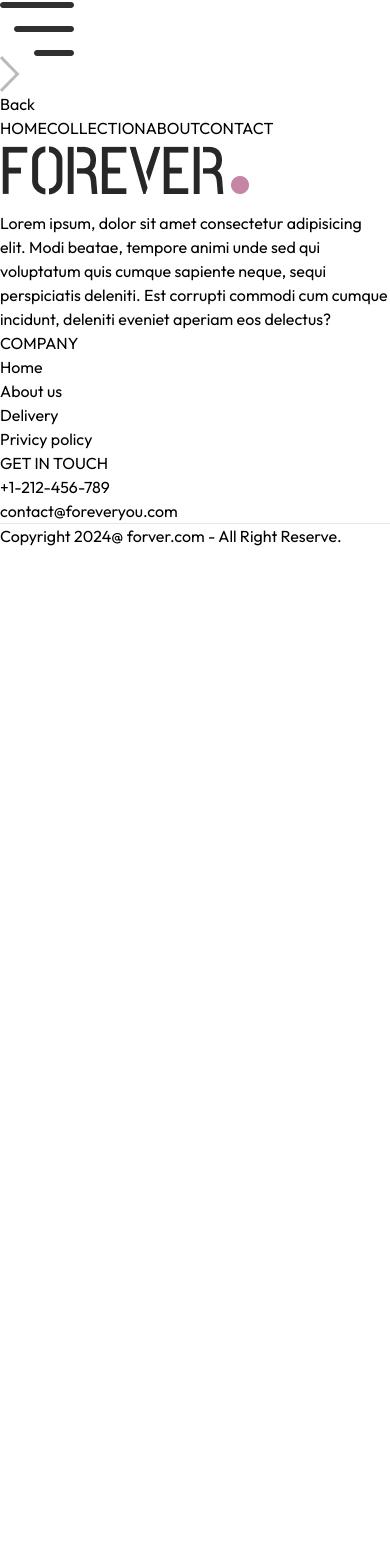
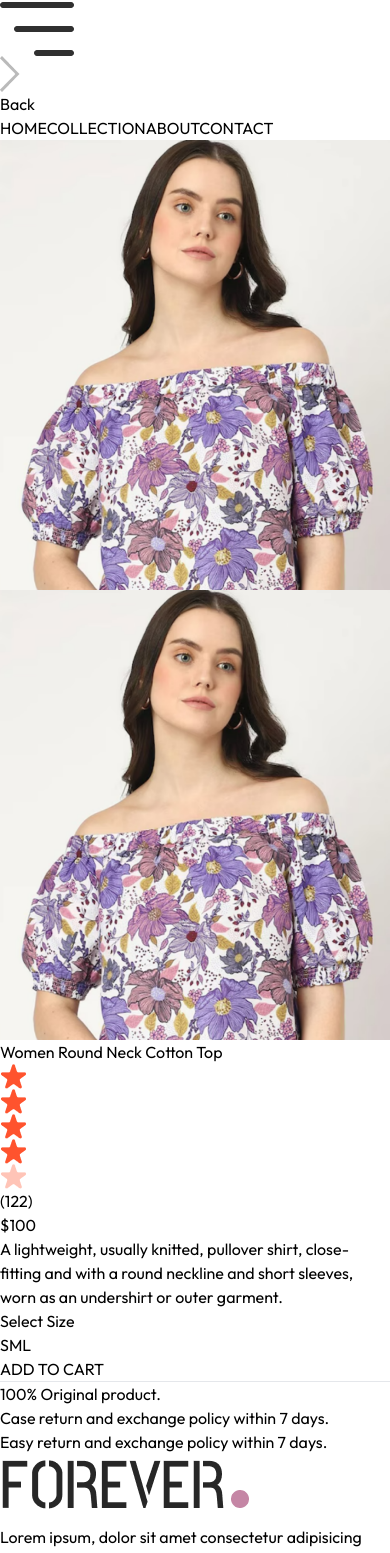
Before and after one commit to kumar543217/Project-E-commerce, a React (Vite) app in the folder frontend/: page /product/aaaaa in a window 390 px wide. Shown: the part 378-1931 px from the top of the page. Before the commit the page ends 926 px from the top, so only its background shows below. Built offline with nearby package versions, Linux system fonts and the light colour scheme.

Commit message:
i add product_cart_page

```diff
--- a/frontend/src/index.css
+++ b/frontend/src/index.css
@@ -17,6 +17,10 @@
   font-style: normal;
 }
 
+::-webkit-scrollbar{
+  display: none;
+}
+
 @media (max-width:640px) {
   a.active{
     background-color: black;
--- a/frontend/src/pages/Collection.jsx
+++ b/frontend/src/pages/Collection.jsx
@@ -6,7 +6,7 @@
 
 const Collection = () => {
 
-  const { products } = useContext(ShopContext)
+  const { products, search, showSearch } = useContext(ShopContext)
   const [showFilter, setShowFilter] = useState(false)
   const [filterProducts, setFilterProducts] = useState([])
   const [category, setCategory] = useState([])
@@ -32,6 +32,10 @@
 
   const applyFilter = () => {
     let productCopy = products.slice();
+
+    if (showSearch && search) {
+      productCopy = productCopy.filter(item => item.name.toLowerCase().includes(search.toLowerCase()))
+    }
 
     if (category.length > 0) {
       productCopy = productCopy.filter(item => category.includes(item.category))
@@ -66,11 +70,11 @@
 
   useEffect(() => {
     applyFilter()
-  }, [category, subCategory])
+  }, [category, subCategory, search, showSearch])
 
-  useEffect(()=>{
-sortProduct();
-  },[sortType])
+  useEffect(() => {
+    sortProduct();
+  }, [sortType])
 
   return (
     <div className='flex flex-col sm:flex-row gap-1 sm:gap-10 pt-10 border-t'>
@@ -123,7 +127,7 @@
         <div className=' flex justify-between text-base sm:text-2xl mb-4'>
           <Title text1={"ALL"} text2={"COLLECTIONS"} />
           {/* Product Sort */}
-          <select onChange={(e)=>setSortType(e.target.value)} className=' border-2 border-gray-300 text-sm px-2'>
+          <select onChange={(e) => setSortType(e.target.value)} className=' border-2 border-gray-300 text-sm px-2'>
             <option value="relavent">Sort by: Relavent</option>
             <option value="log-high">Sort by: Low to High</option>
             <option value="high-low">Sort by: High to Low</option>
--- a/frontend/src/pages/Product.jsx
+++ b/frontend/src/pages/Product.jsx
@@ -1,11 +1,86 @@
-import React from 'react'
+import React, { useContext, useEffect, useState } from 'react'
+import { useParams } from 'react-router-dom'
+import { ShopContext } from '../context/ShopContext';
+import { assets } from '../assets/assets';
 
 const Product = () => {
-  return (
-    <div>
+
+  const { productId } = useParams();
+  const { products, currency } = useContext(ShopContext)
+  const [productData, setProductData] = useState(false)
+  const [image, setImage] = useState('')
+  const [size, setSize] = useState('')
+
+  const fetchProductData = async () => {
+
+    products.map((item) => {
+      if (item._id === productId) {
+        setProductData(item);
+        setImage(item.image[0])
+        console.log(item)
+        return null;
+      }
+    })
+  }
+
+  useEffect(() => {
+    fetchProductData();
+  }, [productId, products])
+
+  return productData ? (
+    <div className=' border-t-2 pt-10 transition-opacity ease-in duration-500 opacity-100'>
+      {/* Product Data */}
+      <div className=' flex gap-12 sm:gap-12 flex-col sm:flex-row'>
+        {/* //Product Images */}
+        <div className='  flex-1 flex gap-3 sm:flow-row'>
+          <div className=' flex sm:flex-col overflow-x-auto sm:overflow-y-scroll justify-between sm:justify-normal sm:w-[18.7%] w-full '>
+            {
+              productData.image.map((item, index) => (
+                <img onClick={() => setImage(item)} src={item} key={index} className='w-[24%] sm:w-full sm:mb-3 flex-shrink-0 cursor-pointer' alt="" />
+              ))
+            }
+          </div>
+
+          <div className='w-full sm:w-[70%]'>
+            <img className='w-full h-auto' src={image} alt="" />
+          </div>
+        </div>
+
+        {/* ----------Product Info---------- */}
+        <div className='flex-1'>
+          <h1 className=' font-medium text-2xl mt-2'>{productData.name}</h1>
+          <div className=' flex items-center gap-1 mt-2'>
+            <img src={assets.star_icon} alt="" className='w-3.5' />
+            <img src={assets.star_icon} alt="" className='w-3.5' />
+            <img src={assets.star_icon} alt="" className='w-3.5' />
+            <img src={assets.star_icon} alt="" className='w-3.5' />
+            <img src={assets.star_dull_icon} alt="" className='w-3.5' />
+            <p className='pl-2'>(122)</p>
+          </div>
+          <p className='mt-5 text-3xl font-medium'>{currency}{productData.price}</p>
+          <p className='mt-5 text-gray-500 md:w-4/5'>{productData.description}</p>
+          <div className='flex flex-col gap-4 my-8'>
+            <p>Select Size</p>
+            <div className=' flex gap-2 '>
+              {productData.sizes.map((item, index) => (
+                <button onClick={() => setSize(item)} className={` border py-2 px-4 bg-gray-100 ${item === size ? "border-orange-500" : ''}`} key={index}>{item}</button>
+              ))}
+            </div>
+          </div>
+          <button className=' bg-black text-white px-8 py-3 text-sm active:bg-gray-700'>ADD TO CART</button>
+          <hr className='mt-8 sm:w-4/5' />
+          <div className=' text-sm text-gray-500 mt-5 flex flex-col gap-1'>
+            <p>100% Original product.</p>
+            <p>Case return and exchange policy within 7 days.</p>
+            <p>Easy return and exchange policy within 7 days.</p>
+          </div>
+        </div>
+      </div>
+
+
 
     </div>
-  )
+  ) : <div className=' opacity-0'></div>
 }
 
 export default Product
```
